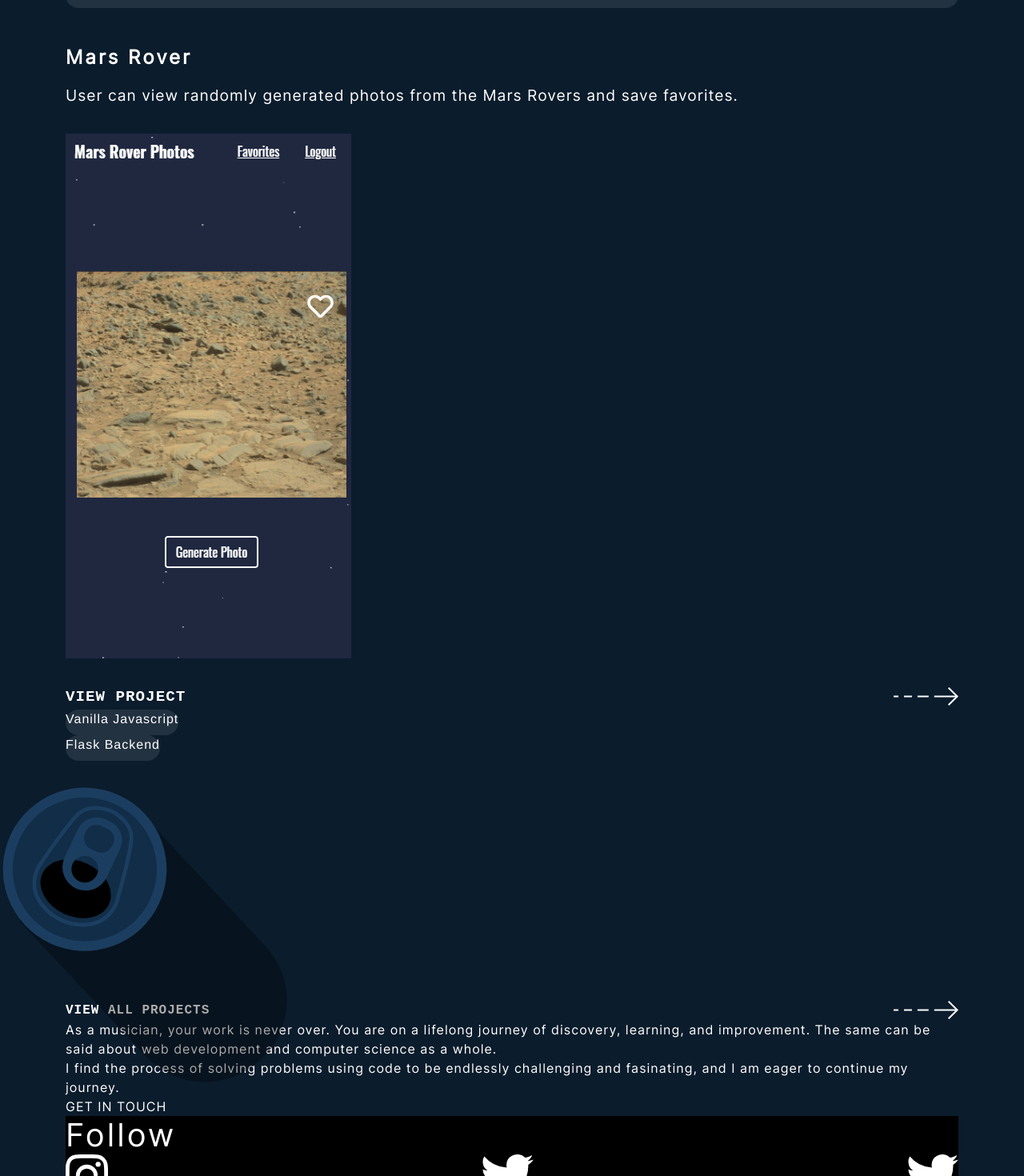
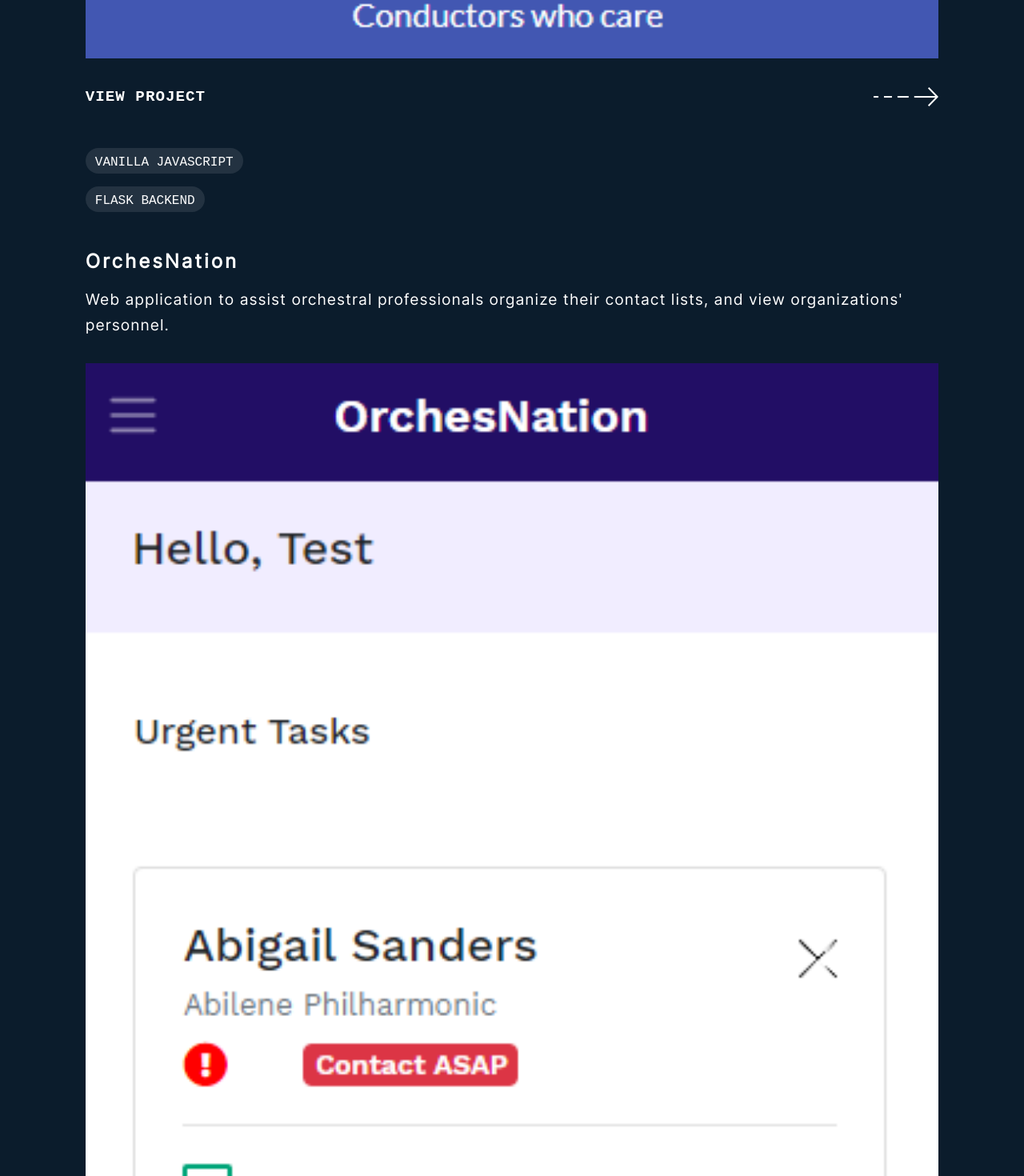
Before and after one commit to thecodingconductor/portfolio-reborn, a React (Create React App) app in the folder frontend/: page / in a window 1280 px wide. Shown: the part 2792-4262 px from the top of the page at 80% size. Built offline with nearby package versions, Linux system fonts and the light colour scheme; a web font is replaced by a local one.

Commit message:
homepage coming together

```diff
--- a/frontend/src/App.js
+++ b/frontend/src/App.js
@@ -2,6 +2,7 @@ import React from 'react'
 import {BrowserRouter as Router, Route } from 'react-router-dom'
 import {Container} from 'react-bootstrap'
 import HomeScreen from './screens/HomeScreen'
+import Footer from './components/Footer'
 
 
 function App() {
@@ -10,6 +11,7 @@ function App() {
       <Router>
         <Container fluid>
           <Route exact path='/' component={HomeScreen}></Route>
+          <Footer />
         </Container>
       </Router>
     </>
--- a/frontend/src/components/FeaturedProjects.js
+++ b/frontend/src/components/FeaturedProjects.js
@@ -1,5 +1,5 @@
 import React from 'react';
-import {Container} from 'react-bootstrap'
+import {Container, Button} from 'react-bootstrap'
 import ConcertBuilder from '../assets/concertBuilderHome.png'
 import OrchesNation from '../assets/orchesNationHome.png'
 import MarsRover from '../assets/marsRoverHome.png'
@@ -22,8 +22,8 @@ const FeaturedProjects = () => {
                     <img src={ArrowMobile} alt="View Project"></img>
                 </Container>
                 <Container className="projects-tags-container" fluid>
-                    <span className="project-tag"> Vanilla Javascript</span>
-                    <span className="project-tag">Flask Backend</span>
+                    <Button className="project-tag">Vanilla Javascript</Button>
+                    <Button className="project-tag">Flask Backend</Button>
                 </Container>
            </Container>
            <Container className="orchesnation-container" fluid>
@@ -37,8 +37,9 @@ const FeaturedProjects = () => {
                     <img src={ArrowMobile} alt="View Project"></img>
                 </Container>
                 <Container className="projects-tags-container" fluid>
-                    <span className="project-tag"> Vanilla Javascript</span>
-                    <span className="project-tag">Flask Backend</span>
+                    <Button className="project-tag">React Hooks</Button>
+                    <Button className="project-tag">ExpressJS, MongoDB</Button>
+                    <Button className="project-tag">REST API</Button>
                 </Container>
            </Container>
            <Container className="mars-rover-container" fluid>
@@ -52,8 +53,8 @@ const FeaturedProjects = () => {
                     <img src={ArrowMobile} alt="View Project"></img>
                 </Container>
                 <Container className="projects-tags-container d-flex flex-column align-items-start" fluid>
-                    <span className="project-tag">Vanilla Javascript</span>
-                    <span className="project-tag">Flask Backend</span>
+                    <Button className="project-tag">React Hooks</Button>
+                    <Button className="project-tag">Sass</Button>
                 </Container>
            </Container>
            <Container className="view-all-projects-container" fluid>
--- a/frontend/src/components/Footer.js
+++ b/frontend/src/components/Footer.js
@@ -6,8 +6,8 @@ import Twitch from '../assets/icon-twitter.svg'
 
 const Footer = () => {
     return (
-       <Container className="footer-container d-flex flex-column align-items-center justify-content-between" fluid>
-           <Container fluid>
+       <Container className="footer-container d-flex flex-column align-items-center justify-content-between">
+           <Container className="follow-container" fluid>
                <h1>Follow</h1>
            </Container>
            <Container className="social-icons d-flex align-items-center justify-content-between" fluid>
@@ -15,7 +15,7 @@ const Footer = () => {
                 <img src={Twitter} alt="Twitter Icon"></img>
                 <img src={Twitch} alt="Twitch Icon"></img>
            </Container>
-           <Container fluid>
+           <Container className="copyright-container" fluid>
                 <p>Copyright 2021 Tristan Rais-Sherman</p>
            </Container>
        </Container>
--- a/frontend/src/components/GetInTouch.js
+++ b/frontend/src/components/GetInTouch.js
@@ -1,9 +1,9 @@
 import React from 'react'
-import {Container} from 'react-bootstrap'
+import {Container, Button} from 'react-bootstrap'
 
 const GetInTouch = () => {
     return (
-        <Container fluid>
+        <Container className="get-in-touch-container" fluid>
             <p>
                 As a musician, your work is never over.
                 You are on a lifelong journey of discovery, learning, and improvement.
@@ -13,7 +13,7 @@ const GetInTouch = () => {
                 I find the process of solving problems using code to be endlessly challenging
                 and fasinating, and I am eager to continue my journey.
             </p>
-            <p>GET IN TOUCH</p>
+            <p className="view-project">GET IN TOUCH</p>
         </Container>
     )
 }
--- a/frontend/src/custom.scss
+++ b/frontend/src/custom.scss
@@ -84,6 +84,11 @@ body {
     font-family: "Helvetica", sans-serif;
 
     background: $very-dark-blue
+}
+
+.main-body-container {
+  padding-left: 2.3rem;
+  padding-right: 2.3rem;
 }
 
 .view-project {
@@ -184,6 +189,8 @@ hr {
 }
 
 .concert-builder-container, .orchesnation-container, .mars-rover-container {
+
+
   h4 {
     font-weight: bold;
     margin-top: 3rem;
@@ -197,6 +204,14 @@ hr {
   }
 }
 
+.view-projects-selector {
+  margin-bottom: 4rem;
+
+  .view-project {
+    font-size: 1.4rem;
+    width: 50%;
+  }
+}
 
 .view-project-button {
 
@@ -207,16 +222,47 @@ hr {
   }
 }
 
+.projects-tags-container{
+  margin-top: 3rem;
+  margin-bottom: 3rem;
+}
+
 .project-tag {
   height: 2rem;
   border-radius: 25px;
   background-color: #FFFFFF19;
   color: $white;
   display: block;
+  font-family: pt-mono,monospace;
+  font-weight: 400;
+  font-style: normal;
+  margin-bottom: 0;
+  outline: none;
+  border: none;
+  margin-top: 1rem;
+  transition: none !important
 }
 
-.concert-builder-image {
+.project-tag:active {
+  color: $white;
+  background-color: #FFFFFF19 !important;
+  border-color: none !important;
+  outline: none !important;
+  box-shadow: none !important
+}
+
+.project-tag:focus {
+  color: $white;
+  background-color: #FFFFFF19 !important;
+  border-color: none !important;
+  outline: none !important;
+  box-shadow: none !important
+}
+
+.concert-builder-image, .orches-nation-image, .mars-rover-image {
+  width: 100%;
   max-width: 100%;
+  margin: 0 auto;
 }
 
 .view-all-projects-container {
@@ -231,10 +277,46 @@ hr {
 
 }
 
+// Get in Touch
+.get-in-touch-container {
+    p {
+      text-align: center;
+      line-height: 2.3rem;
+    }
+
+    p:first-of-type {
+      margin-bottom: 2rem;
+    }
+
+    .view-project {
+      margin-top: 3rem;
+      font-size: 1.7rem;
+      letter-spacing: .4rem;
+
+      margin-bottom: 6rem;
+    }
+}
+
 // Footer
 
 .footer-container {
   margin: 0;
-  padding: 0;
+  padding-top: 5rem;
+  padding-bottom: 2rem;
   background-color: $black;
+
+  .follow-container {
+    margin-bottom: 4rem;
+  }
+
+  .social-icons {
+    margin-bottom: 6rem;
+  }
+
 }
+
+.copyright-container {
+  p {
+    font-size: .6rem;
+  }
+}
--- a/frontend/src/screens/HomeScreen.js
+++ b/frontend/src/screens/HomeScreen.js
@@ -4,7 +4,7 @@ import Header from '../components/Header'
 import Headphones from '../assets/img-headphones.svg'
 import FeaturedProjects from '../components/FeaturedProjects'
 import GetInTouch from '../components/GetInTouch'
-import Footer from '../components/Footer'
+
 
 const HomeScreen = () => {
     return (
@@ -35,7 +35,7 @@ const HomeScreen = () => {
             </Container>
             <FeaturedProjects />
             <GetInTouch />
-            <Footer />
+
         </Container>
     )
 }
```
